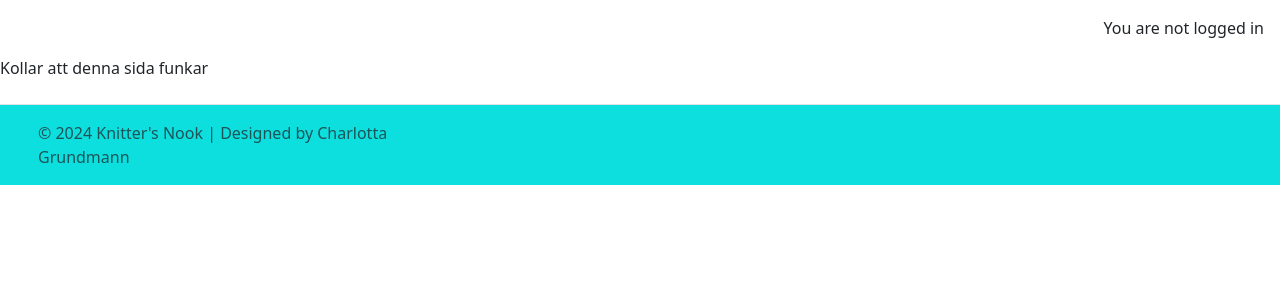
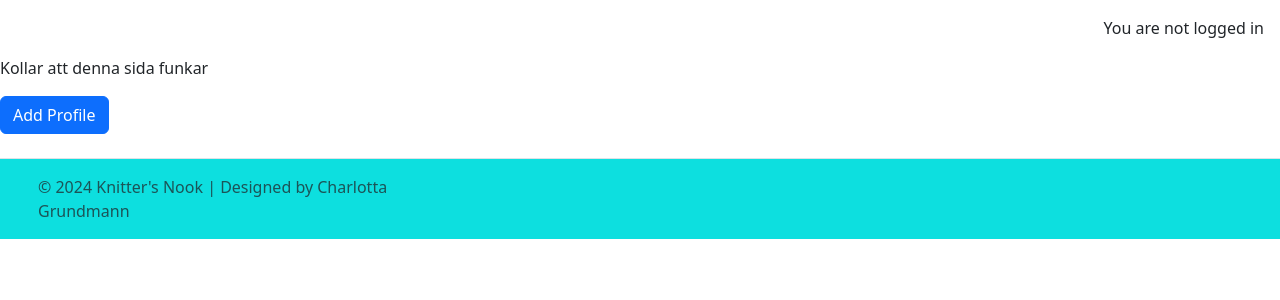
Before and after one commit to CharlottaG/KnittersNook, a Django app: page /blog/profiles/ in a window 1280 px wide. Shown: the part 70-370 px from the top of the page. Run offline with Django 4.2, Linux system fonts and the light colour scheme.

Commit message:
Add button to add profile on profile list page

```diff
--- a/profiles/templates/profiles/profiles_list.html
+++ b/profiles/templates/profiles/profiles_list.html
@@ -5,6 +5,7 @@
 <!-- content starts here -->
 
 <p>Kollar att denna sida funkar</p>
+<a href="{% url 'add_profile' %}" class="btn btn-primary">Add Profile</a>
 
 <!-- content ends here -->
 {% endblock %}
--- a/profiles/urls.py
+++ b/profiles/urls.py
@@ -1,6 +1,8 @@
 from django.urls import path
 from . import views
 
+
 urlpatterns = [
     path('blog/profiles/',views.ProfilesList.as_view(), name='profiles_list'),
+    path('blog/add_profile/', views.add_profile, name='add_profile'),
 ]
--- a/profiles/views.py
+++ b/profiles/views.py
@@ -13,3 +13,20 @@ from .models import Profile
 
 class ProfilesList(TemplateView):
     template_name = "profiles/profiles_list.html"
+
+def add_profile(request):
+    if request.method == 'POST':
+        profile_form = UserProfileForm(request.POST, request.FILES)
+        if profile_form.is_valid():
+            profile = profile_form.save(commit=False)
+            profile.user = request.user
+            profile.save()
+            messages.success(request, 'Your profile was added successfully!')
+        return redirect('user_profile')
+    else:
+        profile_form = UserProfileForm()
+    return render(request, 'profiles/add_user_profile.html', {'profile_form': profile_form})
+
+
+def user_profile(request):
+    return render(request, 'profiles/user_profile.html')
```
